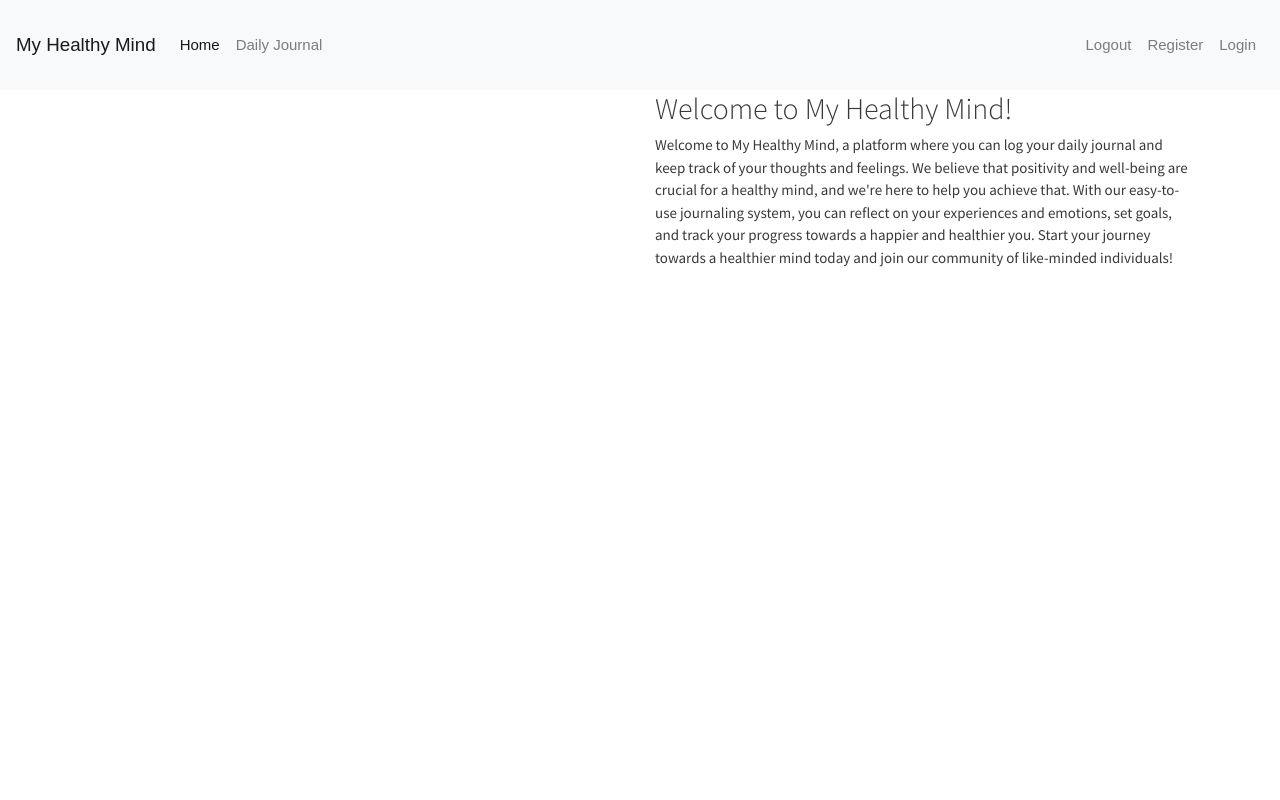
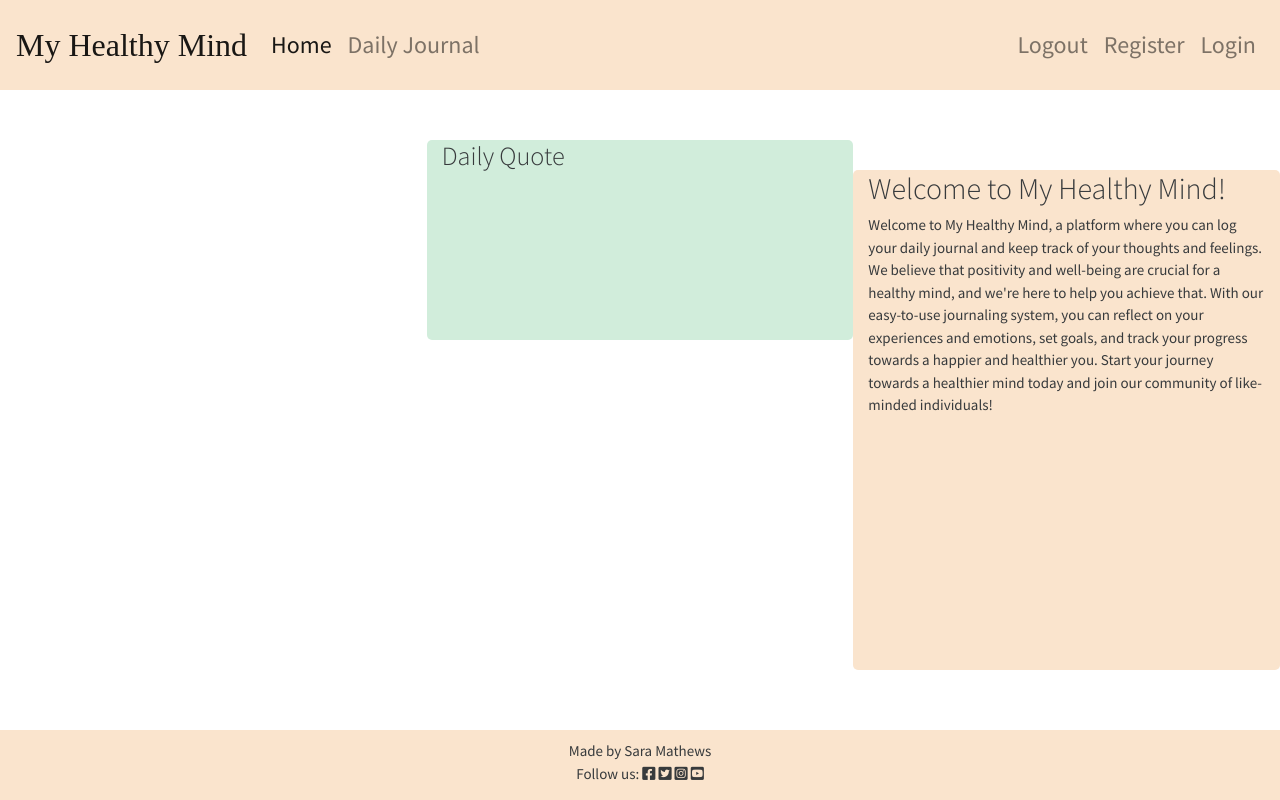
Before and after one commit to SaraMathews/My-Healthy-Mind, a Django app: page / in a window 1280 px wide. Run offline with Django 3.2, Linux system fonts and the light colour scheme; some libraries are stand-ins or nearby versions; some web fonts are replaced.

Commit message:
Add bootstrap classes and custom css

```diff
--- a/static/css/style.css
+++ b/static/css/style.css
@@ -3,8 +3,34 @@ body {
     min-height: 100vh;
 }
 
+.logo {
+    font-size: 2rem;
+    font-family: 'Playfair', serif;
+}
+
 .navbar-big {
     height: 90px;
-    font-size: 1.5 rem;
-    font-family: Playfair, sans-serif;
+    font-size: 1.5rem;
+    background-color: #fae4cd;
 }
+
+
+footer {
+    height: 70px;
+    background-color: #fae4cd;
+    padding-top: 10px;
+}
+
+.main-content-container {
+    background-color: #fae4cd;
+    height: 500px;
+    margin-top: 80px;
+    border-radius: 5px;
+}
+
+.quote-container {
+    background-color: #d1eddb;
+    height: 200px;
+    border-radius: 5px;
+    margin-top: 50px;
+}
--- a/templates/base.html
+++ b/templates/base.html
@@ -23,8 +23,8 @@
 
 <body>
     <!-- Navigation -->
-    <nav class="navbar navbar-expand-lg navbar-light bg-light navbar-big">
-        <a class="navbar-brand" href="#">My Healthy Mind</a>
+    <nav class="navbar navbar-expand-lg navbar-light navbar-big">
+        <a class="navbar-brand logo" href="#">My Healthy Mind</a>
         <button class="navbar-toggler" type="button" data-toggle="collapse" data-target="#navbarTogglerDemo02"
             aria-controls="navbarTogglerDemo02" aria-expanded="false" aria-label="Toggle navigation">
             <span class="navbar-toggler-icon"></span>
@@ -52,32 +52,43 @@
             </ul>
         </div>
     </nav>
-    <div class="container flex-grow">
-        <div class="row">
-            <div class="col-sm">
-                <img>
-            </div>
-            <div class="col-sm">
-                <div>
+    <div>
+        <div class="container col-md-6 col-lg-4 col-12 main-content-container float-right">
+            <div class="row align-items-center">
+                <div class="col-12">
                     <h2>Welcome to My Healthy Mind!</h2>
                     <p>Welcome to My Healthy Mind, a platform where you can log your daily journal and keep track of
                         your thoughts and
-                        feelings. We believe that positivity and well-being are crucial for a healthy mind, and we're
+                        feelings. We believe that positivity and well-being are crucial for a healthy mind, and
+                        we're
                         here to help you achieve
-                        that. With our easy-to-use journaling system, you can reflect on your experiences and emotions,
+                        that. With our easy-to-use journaling system, you can reflect on your experiences and
+                        emotions,
                         set goals, and track
-                        your progress towards a happier and healthier you. Start your journey towards a healthier mind
+                        your progress towards a happier and healthier you. Start your journey towards a healthier
+                        mind
                         today and join our
                         community of like-minded individuals!</p>
                 </div>
             </div>
         </div>
+        <div class="container col-md-6 col-lg-4 col-12 quote-container offset-3 float-right">
+            <div class="row">
+                <div>
+                    <div class="col-12">
+                        <h3>Daily Quote</h3>
+                    </div>
+                </div>
+            </div>
+        </div>
+    </div>
 
-    </div>
+
     <!-- Footer -->
-    <footer class="footer mt-auto py-3 dark-bg">
-        <p class="m-0 text-center text-white">Made by Sara Mathews</p>
-        <p class="m-0 text-center text-white">Follow us: <i class="fab fa-facebook-square ms-3"></i>
+    <footer class="footer fixed-bottom">
+        <p class="m-0 text-center text-black">Made by Sara Mathews</p>
+        <p class="m-0 text-center text-black">Follow us:
+            <i class="fab fa-facebook-square ms-3"></i>
             <i class="fab fa-twitter-square ms-3"></i>
             <i class="fab fa-instagram-square ms-3"></i>
             <i class="fab fa-youtube-square ms-3"></i>
```
